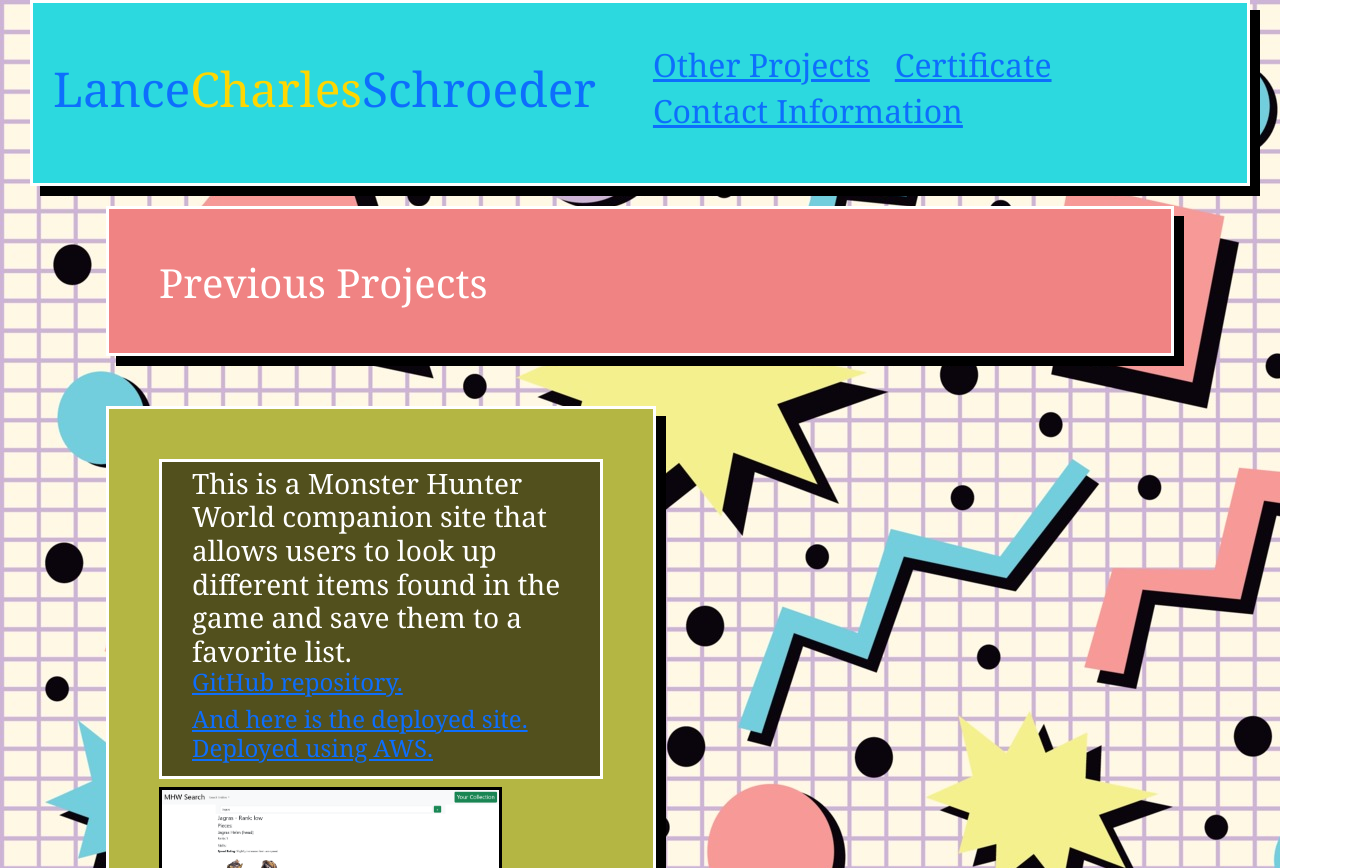
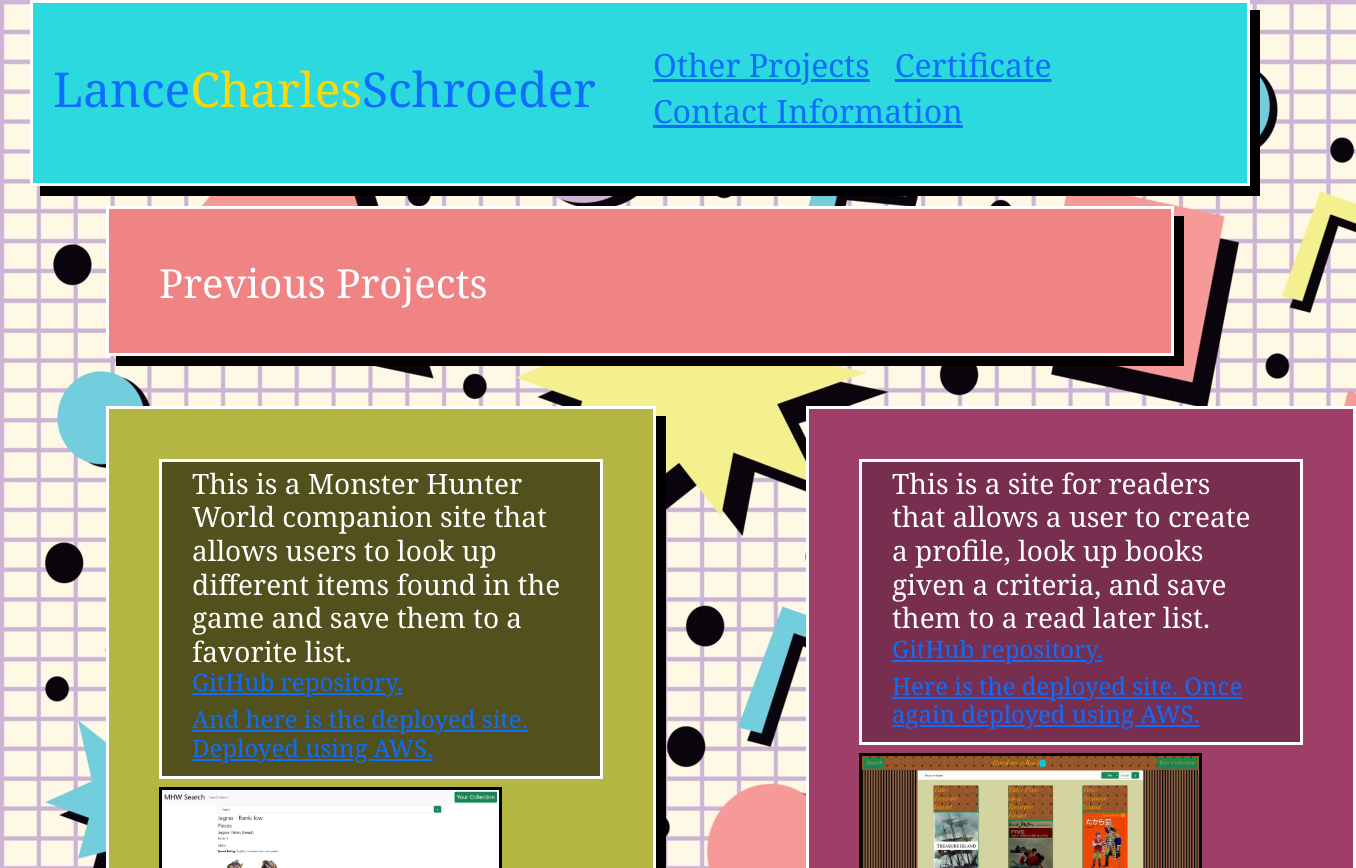
Before and after one commit to schrolan/portfolio, a React (Create React App) app: page /projects in a window 1280 px wide. Shown: the top 868 px of the page, 1356 px wide, since content can reach past the window. Built offline with nearby package versions, Linux system fonts and the light colour scheme.

Commit message:
put two boxes in the previous work section

```diff
--- a/src/index.css
+++ b/src/index.css
@@ -78,6 +78,12 @@ p {
   width: 95%;
   display: inline-block;
   margin-left: 20px;
+}
+
+.previous-work-wrapper {
+  display: grid;
+  grid-template-columns: 550px 550px;
+  column-gap: 150px;
 }
 
 .float-bottom-right, .float-bottom-center {
--- a/src/pages/projects.js
+++ b/src/pages/projects.js
@@ -7,11 +7,12 @@ const Projects = () => {
         <>
             <Container classname="projects-container">
                 <h1 className="previous-work-title">Previous Projects</h1>
+                <div className="previous-work-wrapper">
                     <div className="previous-work">
                         <h3 className="previous-work-text">
                         This is a Monster Hunter World companion site that allows users to look up different items found in the game and save them to a favorite list.
                         <a href="https://github.com/schrolan/react-mhw-companion" target="_blank"><h4>GitHub repository.</h4></a>
-                        <a href="http://3.141.0.125:3000/" target="_blank"><h4>And here is the deployed site. Deployed using AWS.</h4></a>
+                        <a href="http://3.141.0.125:3000/" target="_blank"><h4>And here is the deployed    site. Deployed using AWS.</h4></a>
                         </h3>
                         <img src={mhw} alt="a screenshot of my proct react mhw companion." className="float-bottom-left"/>
                     </div>
@@ -23,6 +24,7 @@ const Projects = () => {
                         </h3>
                             <img src={handmeabook} alt="a screenshot of my project hand me a book." className="float-bottom-left"/>
                     </div>
+                </div>
                 <div className="previous-work-3">
                     <h2 className="previous-work-3-text"><a href="https://github.com/schrolan?tab=repositories" target="_blank">Here is my github repositories page.</a></h2>
                 </div>
```
Lines whose indentation alone changed are shown as unchanged.
